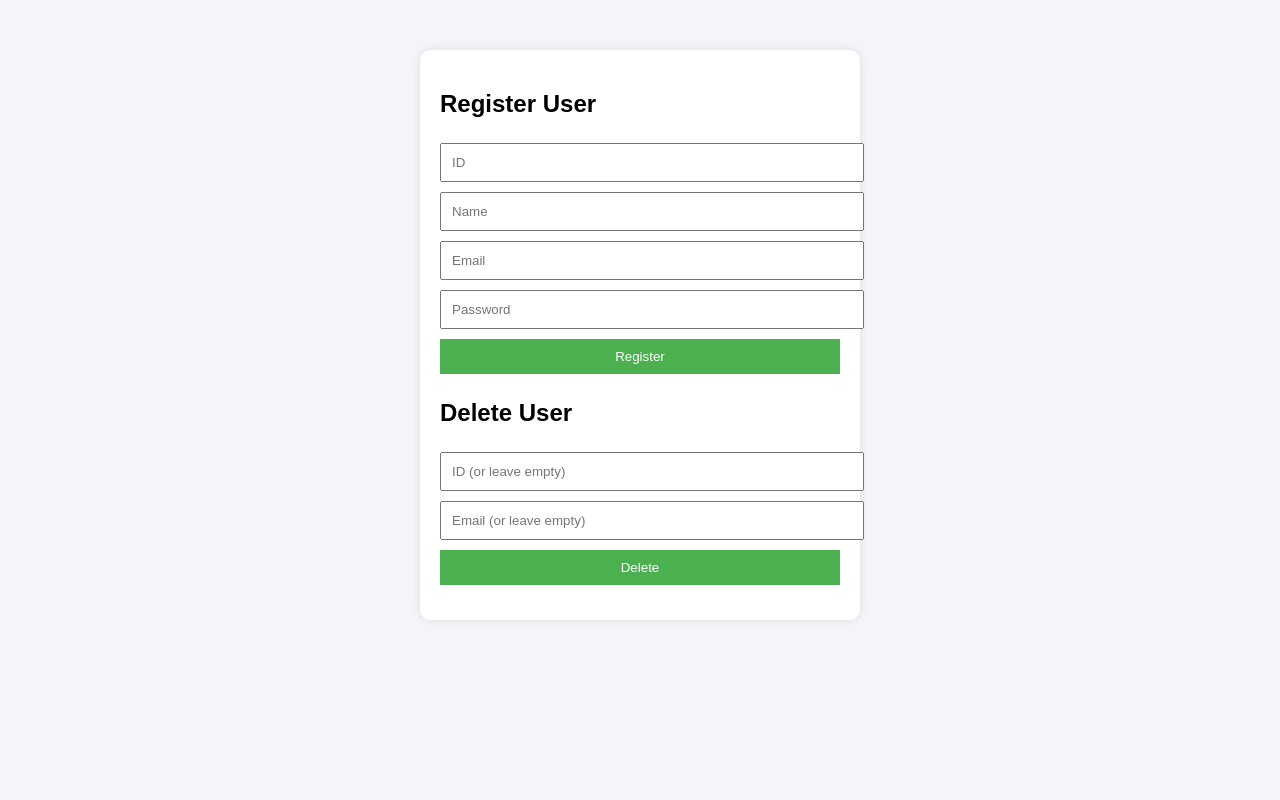
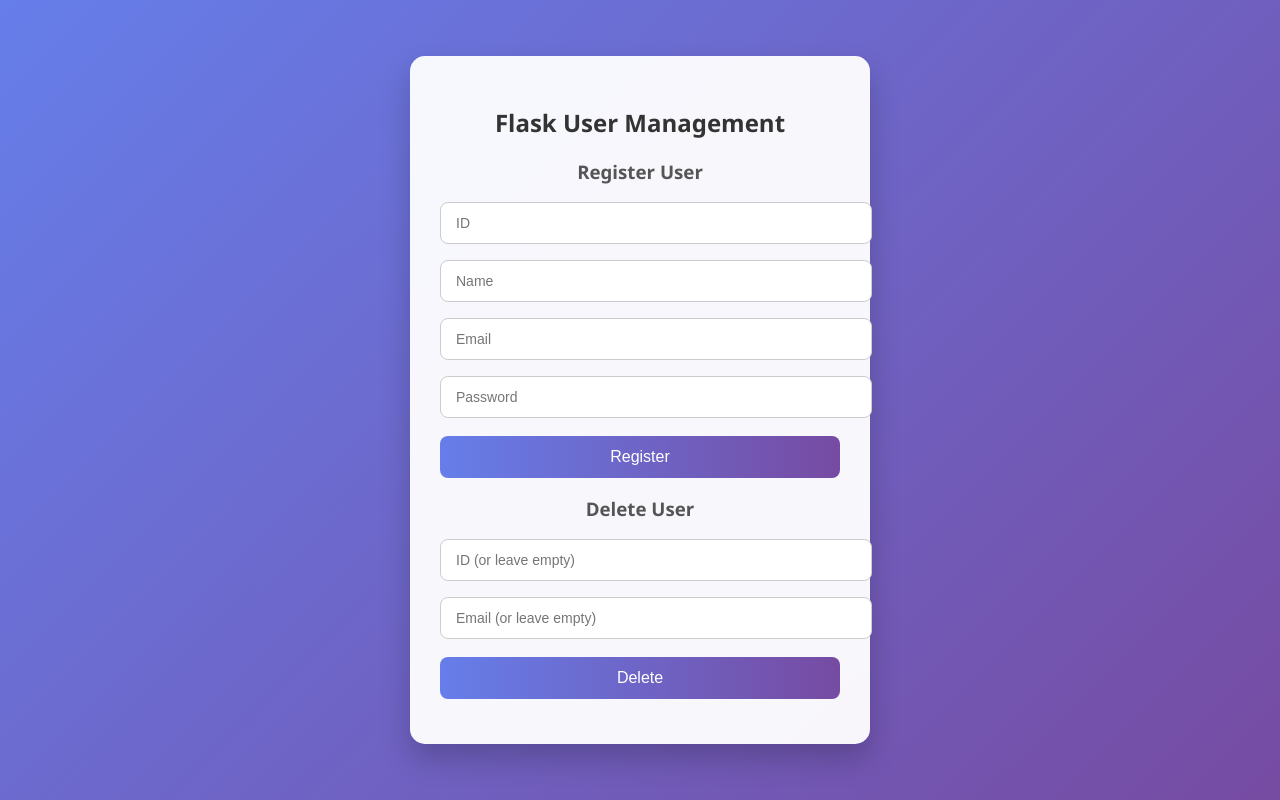
Before and after one commit to maze0207-byte/project_Devops, a plain HTML site: page frontend-html/templates/form.html in a window 1280 px wide. Drawn offline with Linux system fonts and the light colour scheme.

Commit message:
Update Frontend

```diff
--- a/frontend-html/templates/form.html
+++ b/frontend-html/templates/form.html
@@ -5,47 +5,75 @@
     <meta name="viewport" content="width=device-width, initial-scale=1.0">
     <title>Flask App</title>
     <style>
+        /* خلفية جمالية */
         body {
-            font-family: Arial, sans-serif;
-            background-color: #f4f4f9;
+            font-family: 'Segoe UI', Tahoma, Geneva, Verdana, sans-serif;
+            background: linear-gradient(135deg, #667eea, #764ba2);
+            height: 100vh;
+            display: flex;
+            justify-content: center;
+            align-items: center;
+            margin: 0;
         }
 
         .container {
-            max-width: 400px;
-            margin: 50px auto;
-            padding: 20px;
-            background-color: white;
-            border-radius: 10px;
-            box-shadow: 0 0 10px rgba(0,0,0,0.1);
+            width: 400px;
+            padding: 30px;
+            background-color: rgba(255, 255, 255, 0.95);
+            border-radius: 15px;
+            box-shadow: 0 15px 30px rgba(0, 0, 0, 0.2);
+            text-align: center;
         }
 
-        input, button {
+        h2 {
+            margin-bottom: 20px;
+            color: #333;
+        }
+
+        input {
             width: 100%;
-            padding: 10px;
-            margin: 5px 0;
+            padding: 12px 15px;
+            margin: 8px 0;
+            border-radius: 8px;
+            border: 1px solid #ccc;
+            font-size: 14px;
         }
 
         button {
-            background-color: #4CAF50;
+            width: 100%;
+            padding: 12px;
+            margin-top: 10px;
+            border: none;
+            border-radius: 8px;
+            background: linear-gradient(90deg, #667eea, #764ba2);
             color: white;
-            border: none;
+            font-size: 16px;
             cursor: pointer;
+            transition: 0.3s;
         }
 
         button:hover {
-            background-color: #45a049;
+            background: linear-gradient(90deg, #764ba2, #667eea);
         }
 
         #message {
-            margin-top: 10px;
+            margin-top: 15px;
             color: green;
+            word-wrap: break-word;
+        }
+
+        form h3 {
+            color: #555;
+            margin-bottom: 10px;
         }
     </style>
 </head>
 <body>
     <div class="container">
-        <h2>Register User</h2>
+        <h2>Flask User Management</h2>
+
         <form id="registerForm">
+            <h3>Register User</h3>
             <input type="text" name="id" placeholder="ID" required>
             <input type="text" name="name" placeholder="Name" required>
             <input type="email" name="email" placeholder="Email" required>
@@ -53,8 +81,8 @@
             <button type="submit">Register</button>
         </form>
 
-        <h2>Delete User</h2>
         <form id="deleteForm">
+            <h3>Delete User</h3>
             <input type="text" name="id" placeholder="ID (or leave empty)">
             <input type="email" name="email" placeholder="Email (or leave empty)">
             <button type="submit">Delete</button>
```
Also changed, not shown: 1 other file.
